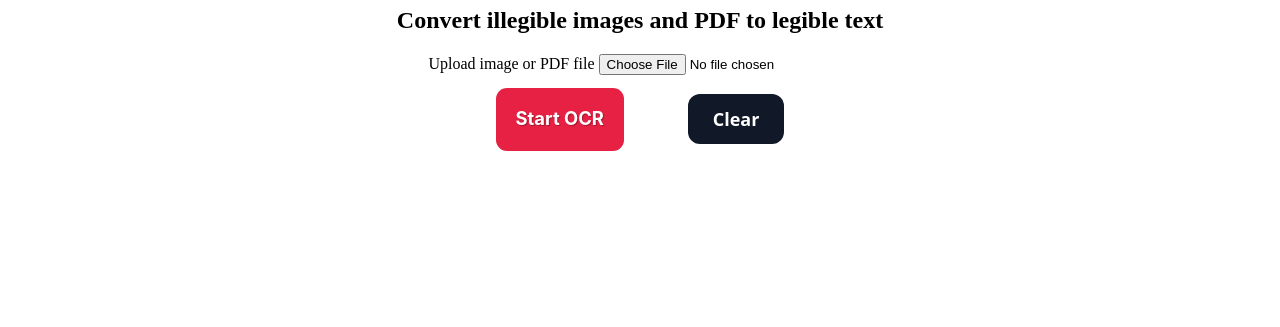
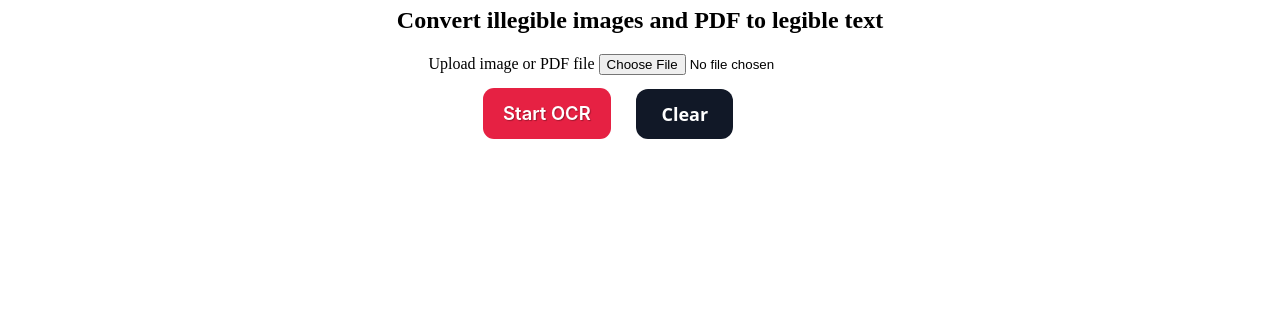
Before and after one commit to boatshekhar/MAJOR-PROJECT, a plain HTML site: page index.html in a window 1280 px wide. Shown: the part 473-800 px from the top of the page. Drawn offline with Linux system fonts and the light colour scheme.

Commit message:
fixed button size issue

```diff
--- a/style.css
+++ b/style.css
@@ -109,9 +109,9 @@ a:after {
   display: flex;
   font-family: Mija,-apple-system,BlinkMacSystemFont,Roboto,"Roboto Slab","Droid Serif","Segoe UI",system-ui,Arial,sans-serif;
   font-size: 1.15em;
-  font-weight: 700;
+  font-weight: 600;
   justify-content: center;
-  line-height: 33.4929px;
+  line-height: 1.4rem;
   padding: .8em 1em;
   text-align: center;
   text-decoration: none;
@@ -138,8 +138,10 @@ a:after {
 .button-44:hover {
   border-bottom-style: none;
   border-color: #dadada;
+  background-color: green;
 }
 .button-40 {
+   margin-right: 5%;
   background-color: #111827;
   border: 1px solid transparent;
   border-radius: .75rem;
@@ -184,5 +186,5 @@ a:after {
    display: flex;
    justify-content: center;
    align-items: center;
-   gap: 5%;
+   gap: 2%;
 }
```
